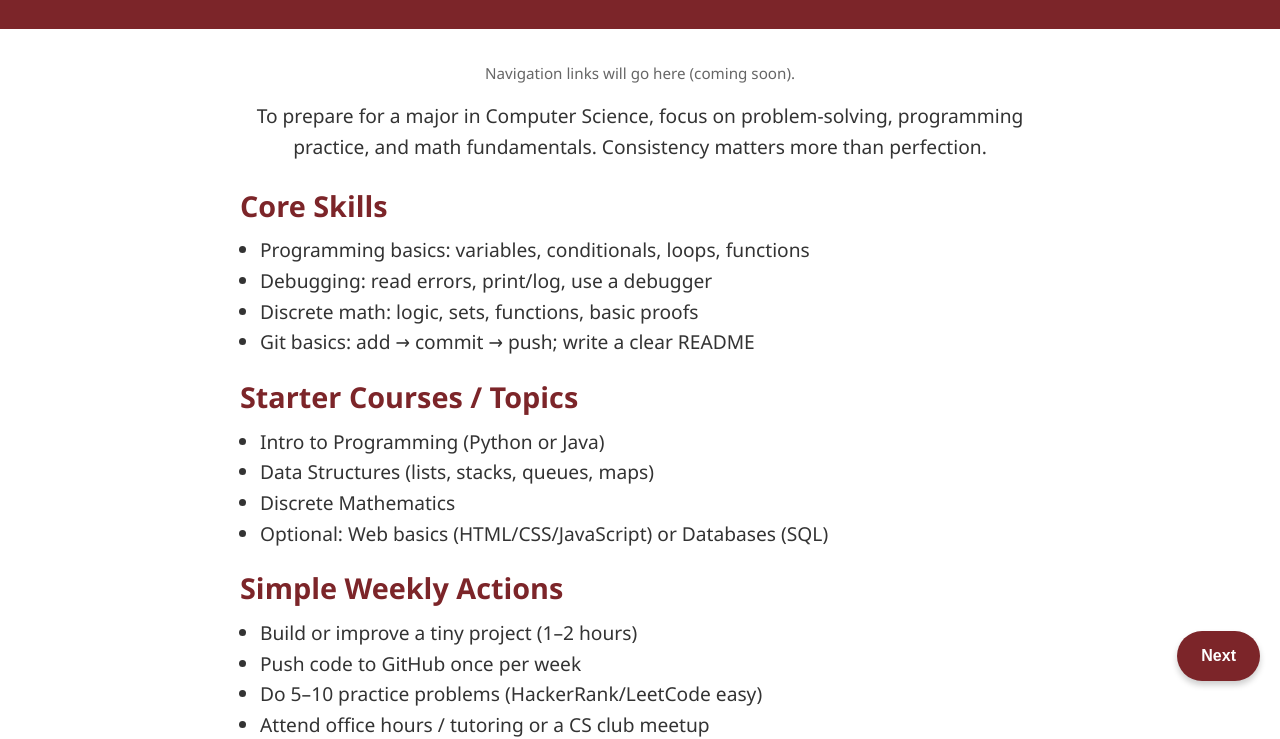
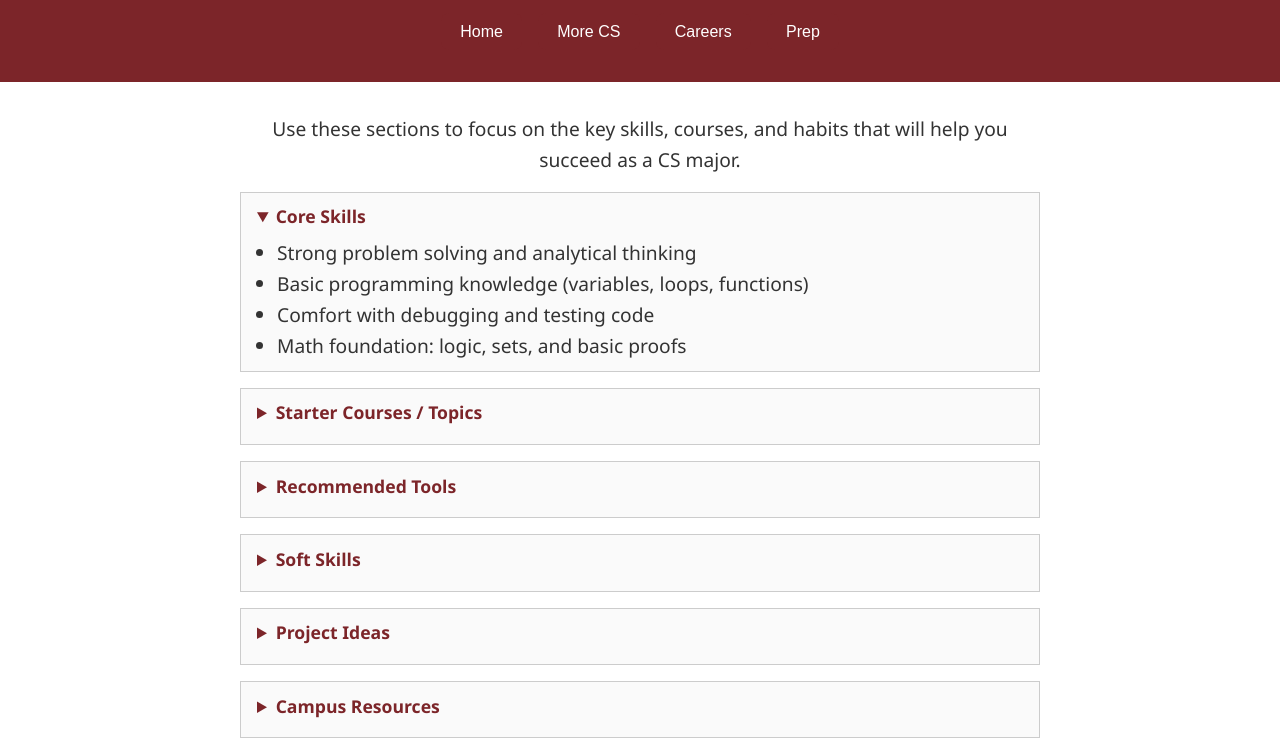
Before and after one commit to Heibetz/SEIV-project-1, a website: page src/major-prep-page.html in a window 1280 px wide. Shown: the part 99-838 px from the top of the page. Drawn offline with Linux system fonts and the light colour scheme.

Commit message:
Updated information and layout

```diff
--- a/src/major-prep-page.html
+++ b/src/major-prep-page.html
@@ -1,17 +1,39 @@
 <!DOCTYPE html>
 <html lang="en">
 <head>
-	<meta charset="UTF-8">
-	<meta name="viewport" content="width=device-width, initial-scale=1.0">
+	<meta charset="UTF-8" />
+	<meta name="viewport" content="width=device-width, initial-scale=1.0" />
 	<title>How to Prepare to be a CS Major</title>
 
   <style>
+    /* Menu styles */
+    .menu {
+      margin-top: 1rem;
+      display: flex;
+      justify-content: center;
+      gap: 1rem;
+    }
+
+    .menu a { text-decoration: none; }
+
+    .menu button {
+      background-color: #7c2529;
+      color: #ffffff;
+      border: none;
+      padding: 0.6rem 1.2rem;
+      font-size: 1rem;
+      border-radius: 8px;
+      cursor: pointer;
+      transition: background-color 0.3s ease, transform 0.2s ease;
+    }
+
+    .menu button:hover {
+      background-color: #a53035;
+      transform: translateY(-2px);
+    }
+
     /* General Reset */
-* {
-  margin: 0;
-  padding: 0;
-  box-sizing: border-box;
-}
+    * { margin: 0; padding: 0; box-sizing: border-box; }
 
     body {
       font-family: "Segoe UI", Tahoma, Geneva, Verdana, sans-serif;
@@ -25,31 +47,47 @@ body {
 
     /* Header */
     header {
-  background-color: #7c2529; /* Crimson */
+      background-color: #7c2529;
       color: #ffffff;
       text-align: center;
       padding: 2rem 1rem;
     }
 
-header h1 {
-  font-size: 2.5rem;
-  letter-spacing: 1px;
-}
+    header h1 { font-size: 2.5rem; letter-spacing: 1px; }
 
     /* Intro Section */
     main {
       flex: 1;
       display: flex;
       justify-content: center;
-  align-items: center;
+      align-items: flex-start;
       padding: 2rem;
     }
 
     .intro {
       max-width: 800px;
-  text-align: center;
+      text-align: center; /* keep heading + intro text centered */
       font-size: 1.2rem;
     }
+
+    /* Accordion sections */
+    details {
+      border: 1px solid #ccc;
+      padding: .6rem 1rem;
+      margin-bottom: 1rem;
+      background: #fafafa;
+      text-align: left; /* FIX: make contents left-aligned */
+    }
+
+    summary {
+      cursor: pointer;
+      font-weight: bold;
+      font-size: 1.1rem;
+      color: #7c2529;
+      margin-bottom: .5rem;
+    }
+
+    ul { margin-left: 1.25rem; }
 
     /* Next Button */
     .next-button {
@@ -67,63 +105,96 @@ main {
       transition: background 0.3s ease;
       box-shadow: 0 4px 6px rgba(0,0,0,0.2);
     }
-
-.next-button:hover {
-  background-color: #a53035;
-}
+    .next-button:hover { background-color: #a53035; }
   </style>
-
 </head>
 <body>
 	<header>
 		<h1>How to Prepare to be a CS Major</h1>
+    <nav class="menu">
+      <a href="main-page.html"><button>Home</button></a>
+      <a href="more-cs-page.html"><button>More CS</button></a>
+      <a href="careers-page.html"><button>Careers</button></a>
+      <a href="major-prep-page.html" aria-current="page"><button>Prep</button></a>
+    </nav>
 	</header>
+
 	<main>
 		<div class="intro">
-      <!-- Temporary nav placeholder -->
-      <p style="font-size: 0.95rem; color:#666; margin-bottom: 1rem;">
-        Navigation links will go here (coming soon).
-      </p>
+      <p style="margin-bottom: 1rem;">Use these sections to focus on the key skills, courses, and habits that will help you succeed as a CS major.</p>
 
-      <!-- Intro text -->
-			<p style="margin-bottom: 1.25rem;">
-        To prepare for a major in Computer Science, focus on problem-solving, programming practice, and math fundamentals. Consistency matters more than perfection.
-			</p>
+      <details open>
+        <summary>Core Skills</summary>
+        <ul>
+          <li>Strong problem solving and analytical thinking</li>
+          <li>Basic programming knowledge (variables, loops, functions)</li>
+          <li>Comfort with debugging and testing code</li>
+          <li>Math foundation: logic, sets, and basic proofs</li>
+        </ul>
+      </details>
 
-      <!-- Sections -->
-      <section style="text-align: left; margin-top: 1rem;">
-        <h2 style="color:#7c2529; margin-bottom: .4rem;">Core Skills</h2>
-        <ul style="margin-left: 1.25rem; margin-bottom: 1rem;">
-          <li>Programming basics: variables, conditionals, loops, functions</li>
-          <li>Debugging: read errors, print/log, use a debugger</li>
-          <li>Discrete math: logic, sets, functions, basic proofs</li>
-          <li>Git basics: add → commit → push; write a clear README</li>
+      <details>
+        <summary>Starter Courses / Topics</summary>
+        <ul>
+          <li>Programming 1 & 2</li>
+          <li>Object-Oriented Programming</li>
+          <li>Data Structures & Algorithms</li>
+          <li>Intro to Discrete Mathematics</li>
         </ul>
+      </details>
 
-        <h2 style="color:#7c2529; margin: .75rem 0 .4rem;">Starter Courses / Topics</h2>
-        <ul style="margin-left: 1.25rem; margin-bottom: 1rem;">
-          <li>Intro to Programming (Python or Java)</li>
-          <li>Data Structures (lists, stacks, queues, maps)</li>
-          <li>Discrete Mathematics</li>
-          <li>Optional: Web basics (HTML/CSS/JavaScript) or Databases (SQL)</li>
+      <details>
+        <summary>Recommended Tools</summary>
+        <ul>
+          <li>Visual Studio Code</li>
+          <li>Git + GitHub</li>
+          <li>Eclipse IDE (for Java)</li>
         </ul>
+      </details>
 
-        <h2 style="color:#7c2529; margin: .75rem 0 .4rem;">Simple Weekly Actions</h2>
-        <ul style="margin-left: 1.25rem;">
-          <li>Build or improve a tiny project (1–2 hours)</li>
-          <li>Push code to GitHub once per week</li>
-          <li>Do 5–10 practice problems (HackerRank/LeetCode easy)</li>
-          <li>Attend office hours / tutoring or a CS club meetup</li>
+      <details>
+        <summary>Soft Skills</summary>
+        <ul>
+          <li>Clear communication (explain your code)</li>
+          <li>Teamwork and collaboration</li>
+          <li>Time management and consistency</li>
+          <li>Adaptability and curiosity</li>
         </ul>
-      </section>
+      </details>
+
+      <details>
+        <summary>Project Ideas</summary>
+        <ul>
+          <li>Number guessing game</li>
+          <li>GPA calculator</li>
+          <li>Simple to-do list app</li>
+          <li>Habit tracker</li>
+        </ul>
+      </details>
+
+      <details>
+        <summary>Campus Resources</summary>
+        <ul>
+          <li>Tutoring / Learning Center</li>
+          <li>Computer Science Club</li>
+          <li>Professor office hours</li>
+          <li>Career center workshops</li>
+        </ul>
+      </details>
+
+      <details>
+        <summary>Helpful Links</summary>
+        <ul>
+          <li><a href="https://cs50.harvard.edu/x/" target="_blank" style="color:#7c2529;">Free Online Course from Harvard</a></li>
+          <li><a href="https://simpleprogrammer.com/prepare-computer-science-university/" target="_blank" style="color:#7c2529;">10 Ways to Prepare Yourself for CS </a></li>
+          <li><a href="https://www.oc.edu/academics/college-of-engineering-computer-science/computer-science" target="_blank" style="color:#7c2529;">OC Computer Science</a></li>
+        </ul>
+      </details>
 		</div>
 	</main>
 
 	<footer>
 		<p>Oklahoma Christian University</p>
 	</footer>
-	  <!-- Next button just shows placeholder for now -->
-  <button class="next-button" onclick="alert('Next page coming soon!')">Next</button>
-
 </body>
 </html>
```
Lines whose indentation alone changed are shown as unchanged.
